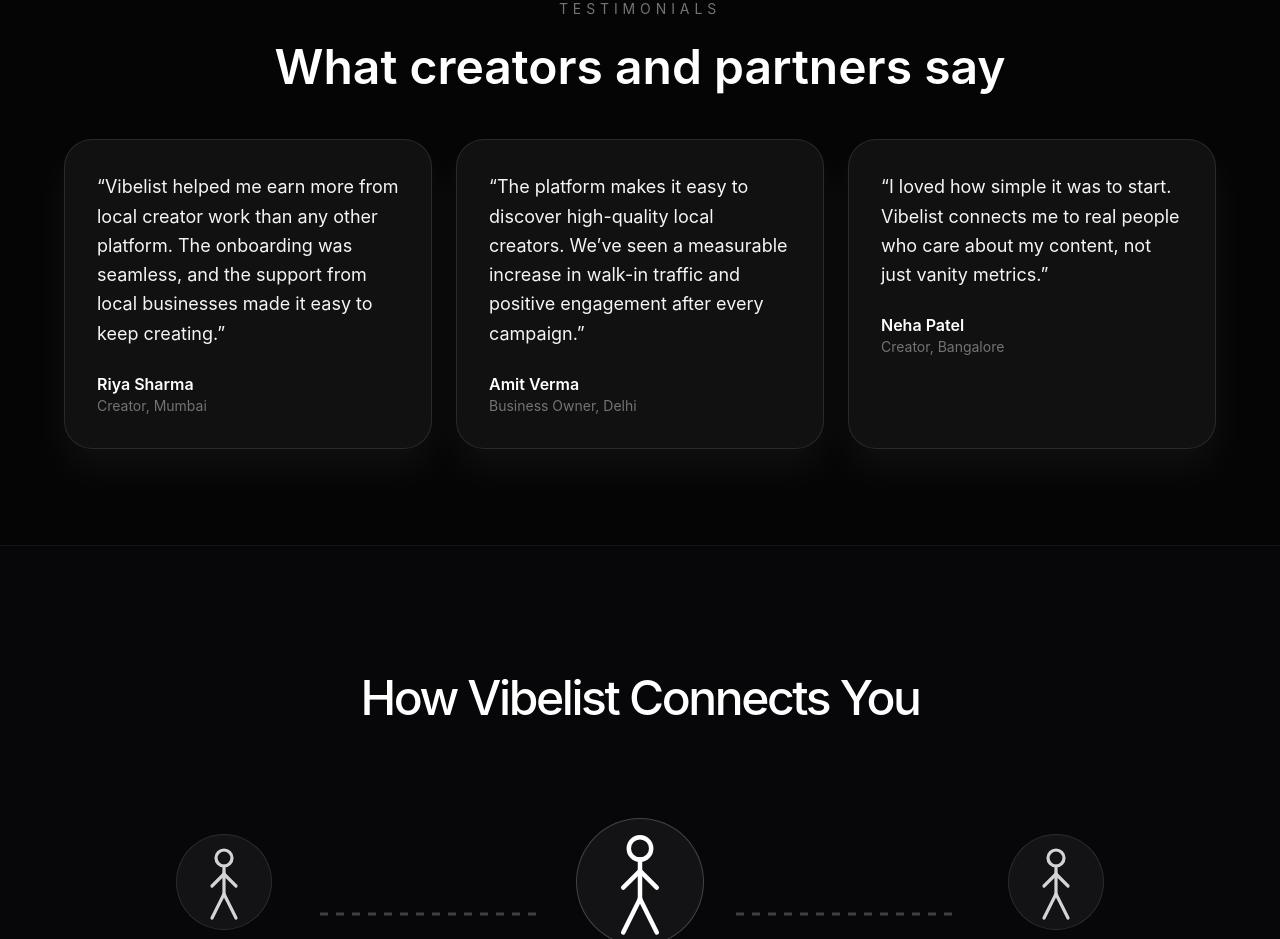
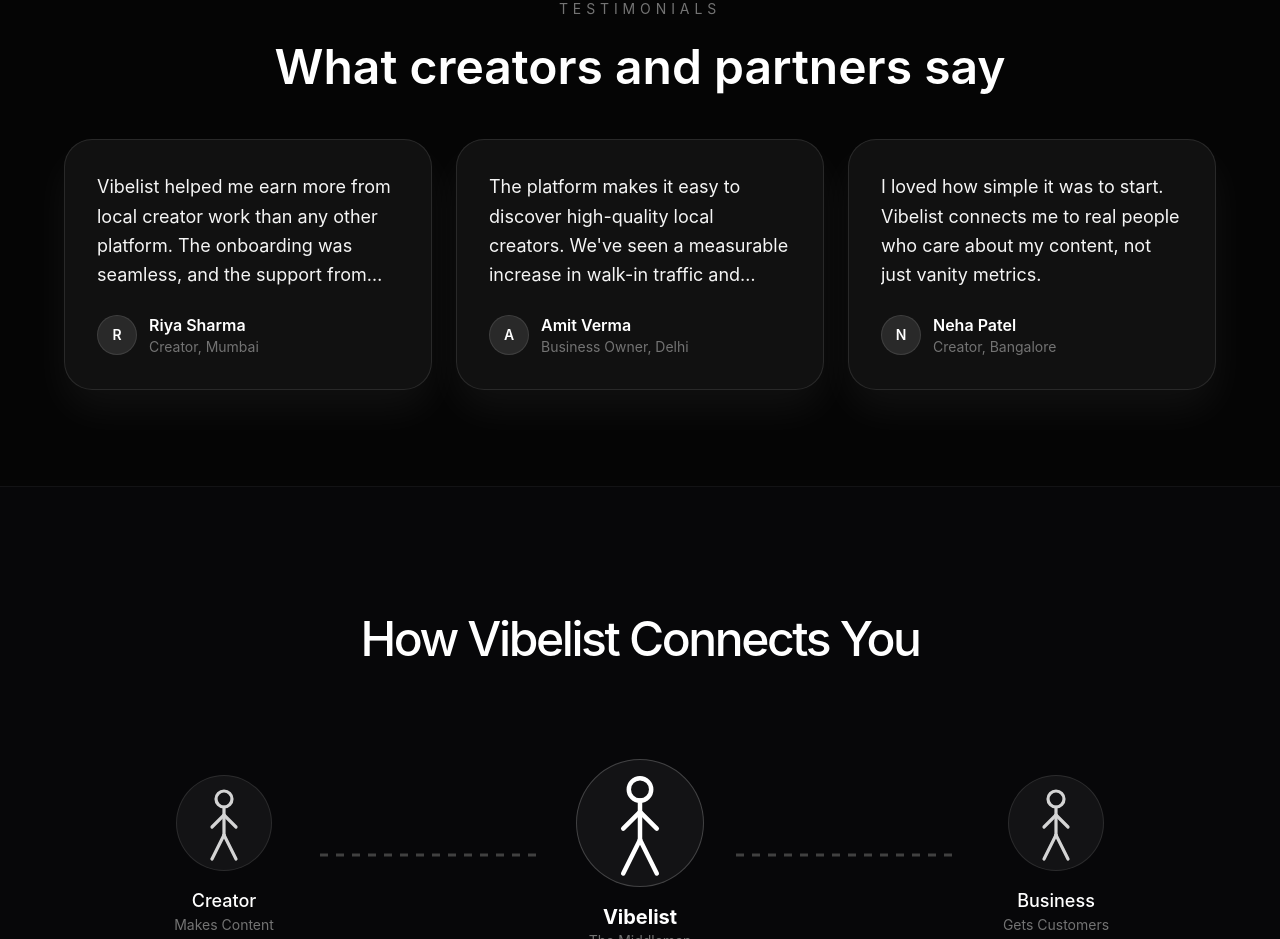
Before and after one commit to deeptinirmalya/validator-stp, a React (Vite) app: page / in a window 1280 px wide. Shown: the part 1320-2259 px from the top of the page. Built offline with nearby package versions, Linux system fonts and the light colour scheme.

Commit message:
humberger fixed

```diff
--- a/src/App.jsx
+++ b/src/App.jsx
@@ -1,8 +1,30 @@
-import React from 'react';
+import React, { useState } from 'react';
 import { Link } from 'react-router-dom';
 import Navbar from './components/Navbar';
 import Footer from './components/Footer';
 import FadeIn from './components/FadeIn';
+import { TestimonialCard, TestimonialModal } from './components/TestimonialCard';
+
+const testimonials = [
+  {
+    quote: "Vibelist helped me earn more from local creator work than any other platform. The onboarding was seamless, and the support from local businesses made it easy to keep creating.",
+    name: "Riya Sharma",
+    role: "Creator",
+    location: "Mumbai",
+  },
+  {
+    quote: "The platform makes it easy to discover high-quality local creators. We've seen a measurable increase in walk-in traffic and positive engagement after every campaign.",
+    name: "Amit Verma",
+    role: "Business Owner",
+    location: "Delhi",
+  },
+  {
+    quote: "I loved how simple it was to start. Vibelist connects me to real people who care about my content, not just vanity metrics.",
+    name: "Neha Patel",
+    role: "Creator",
+    location: "Bangalore",
+  },
+];
 
 const PersonIcon = ({ className }) => (
   <svg viewBox="0 0 100 200" className={className} fill="none" stroke="currentColor" strokeWidth="8" strokeLinecap="round" strokeLinejoin="round">
@@ -74,6 +96,8 @@
 );
 
 const App = () => {
+  const [selectedTestimonial, setSelectedTestimonial] = useState(null);
+
   return (
     <div className="min-h-screen bg-[#050505] text-neutral-200 font-sans selection:bg-white/30 relative flex flex-col overflow-hidden">
       <div className="absolute inset-0 bg-[linear-gradient(to_right,#ffffff0a_1px,transparent_1px),linear-gradient(to_bottom,#ffffff0a_1px,transparent_1px)] bg-[size:4rem_4rem] [mask-image:radial-gradient(ellipse_80%_50%_at_50%_0%,#000_70%,transparent_110%)] pointer-events-none"></div>
@@ -148,27 +172,11 @@
           <p className="text-sm uppercase tracking-[0.35em] text-neutral-500 mb-6">Testimonials</p>
           <h2 className="text-4xl md:text-5xl font-semibold text-white mb-12">What creators and partners say</h2>
           <div className="grid gap-6 md:grid-cols-3">
-            <div className="rounded-[1.75rem] border border-white/10 bg-white/5 p-8 text-left shadow-[0_20px_40px_rgba(255,255,255,0.05)]">
-              <p className="text-lg text-neutral-100 leading-relaxed mb-6">
-                “Vibelist helped me earn more from local creator work than any other platform. The onboarding was seamless, and the support from local businesses made it easy to keep creating.”
-              </p>
-              <div className="text-white font-semibold text-base">Riya Sharma</div>
-              <div className="text-neutral-500 text-sm">Creator, Mumbai</div>
-            </div>
-            <div className="rounded-[1.75rem] border border-white/10 bg-white/5 p-8 text-left shadow-[0_20px_40px_rgba(255,255,255,0.05)]">
-              <p className="text-lg text-neutral-100 leading-relaxed mb-6">
-                “The platform makes it easy to discover high-quality local creators. We’ve seen a measurable increase in walk-in traffic and positive engagement after every campaign.”
-              </p>
-              <div className="text-white font-semibold text-base">Amit Verma</div>
-              <div className="text-neutral-500 text-sm">Business Owner, Delhi</div>
-            </div>
-            <div className="rounded-[1.75rem] border border-white/10 bg-white/5 p-8 text-left shadow-[0_20px_40px_rgba(255,255,255,0.05)]">
-              <p className="text-lg text-neutral-100 leading-relaxed mb-6">
-                “I loved how simple it was to start. Vibelist connects me to real people who care about my content, not just vanity metrics.”
-              </p>
-              <div className="text-white font-semibold text-base">Neha Patel</div>
-              <div className="text-neutral-500 text-sm">Creator, Bangalore</div>
-            </div>
+            {testimonials.map((t, i) => (
+              <FadeIn key={i} delay={i * 150}>
+                <TestimonialCard {...t} onClick={() => setSelectedTestimonial(t)} />
+              </FadeIn>
+            ))}
           </div>
         </div>
       </section>
@@ -176,6 +184,12 @@
       <ProcessAnimation />
 
       <Footer />
+
+      <TestimonialModal
+        isOpen={!!selectedTestimonial}
+        onClose={() => setSelectedTestimonial(null)}
+        {...selectedTestimonial}
+      />
     </div>
   );
 };
--- a/src/components/Navbar.jsx
+++ b/src/components/Navbar.jsx
@@ -1,5 +1,11 @@
 import { useState, useEffect } from 'react';
 import { Link, useLocation } from 'react-router-dom';
+
+const navLinks = [
+  { to: '/', label: 'Home' },
+  { to: '/about', label: 'About' },
+  { to: '/contact', label: 'Contact' },
+];
 
 const Navbar = () => {
   const [isOpen, setIsOpen] = useState(false);
@@ -26,14 +32,16 @@
         </Link>
 
         <div className="hidden sm:flex items-center gap-6">
-          <Link to="/" className="text-sm font-medium text-neutral-400 hover:text-white transition-colors">Home</Link>
-          <Link to="/about" className="text-sm font-medium text-neutral-400 hover:text-white transition-colors">About</Link>
-          <Link to="/contact" className="text-sm font-medium text-neutral-400 hover:text-white transition-colors">Contact</Link>
+          {navLinks.map((link) => (
+            <Link key={link.to} to={link.to} className="text-sm font-medium text-neutral-400 hover:text-white transition-colors">
+              {link.label}
+            </Link>
+          ))}
         </div>
 
         <button
           onClick={() => setIsOpen(!isOpen)}
-          className="sm:hidden relative w-10 h-10 flex items-center justify-center"
+          className="sm:hidden relative z-[60] w-10 h-10 flex items-center justify-center"
           aria-label="Toggle menu"
         >
           <div className="flex flex-col gap-1.5 w-5">
@@ -44,11 +52,40 @@
         </button>
       </div>
 
-      <div className={`sm:hidden transition-all duration-300 ease-in-out overflow-hidden ${isOpen ? 'max-h-60 opacity-100' : 'max-h-0 opacity-0'}`}>
-        <div className="px-6 pb-6 flex flex-col gap-1">
-          <Link to="/" className="text-sm font-medium text-neutral-400 hover:text-white transition-colors py-3 px-4 rounded-lg hover:bg-white/5">Home</Link>
-          <Link to="/about" className="text-sm font-medium text-neutral-400 hover:text-white transition-colors py-3 px-4 rounded-lg hover:bg-white/5">About</Link>
-          <Link to="/contact" className="text-sm font-medium text-neutral-400 hover:text-white transition-colors py-3 px-4 rounded-lg hover:bg-white/5">Contact</Link>
+      {/* Backdrop */}
+      <div
+        className={`sm:hidden fixed inset-0 bg-black/60 backdrop-blur-sm z-[55] transition-opacity duration-300 ${isOpen ? 'opacity-100 pointer-events-auto' : 'opacity-0 pointer-events-none'}`}
+        onClick={() => setIsOpen(false)}
+      />
+
+      {/* Sidebar */}
+      <div className={`sm:hidden fixed top-0 right-0 h-full w-72 bg-[#0a0a0a] border-l border-white/10 z-[58] transition-transform duration-300 ease-in-out ${isOpen ? 'translate-x-0' : 'translate-x-full'}`}>
+        <div className="flex flex-col pt-24 px-8">
+          {navLinks.map((link, i) => (
+            <Link
+              key={link.to}
+              to={link.to}
+              className={`text-lg font-medium py-4 border-b border-white/5 transition-all duration-300 ${location.pathname === link.to ? 'text-white' : 'text-neutral-400 hover:text-white'} ${isOpen ? 'opacity-100 translate-x-0' : 'opacity-0 translate-x-4'}`}
+              style={{ transitionDelay: isOpen ? `${100 + i * 75}ms` : '0ms' }}
+            >
+              {link.label}
+            </Link>
+          ))}
+        </div>
+
+        <div className={`absolute bottom-12 left-8 right-8 transition-all duration-300 ${isOpen ? 'opacity-100 translate-y-0' : 'opacity-0 translate-y-4'}`} style={{ transitionDelay: isOpen ? '350ms' : '0ms' }}>
+          <Link
+            to="/creator"
+            className="block w-full py-3 rounded-lg bg-white text-black text-center text-sm font-semibold hover:bg-neutral-200 transition-colors"
+          >
+            Enter as Creator
+          </Link>
+          <Link
+            to="/partners"
+            className="block w-full py-3 mt-3 rounded-lg border border-white/15 text-white text-center text-sm font-medium hover:bg-white/5 transition-colors"
+          >
+            Enter as Partner
+          </Link>
         </div>
       </div>
     </nav>
--- /dev/null
+++ b/src/components/TestimonialCard.jsx
@@ -0,0 +1,77 @@
+import { useEffect } from 'react';
+
+const TestimonialCard = ({ quote, name, role, location, onClick }) => {
+  return (
+    <button
+      onClick={onClick}
+      className="w-full text-left rounded-[1.75rem] border border-white/10 bg-white/5 p-8 shadow-[0_20px_40px_rgba(255,255,255,0.05)] transition-all duration-300 hover:bg-white/[0.08] hover:border-white/15 hover:shadow-[0_24px_60px_rgba(255,255,255,0.08)] hover:-translate-y-1 cursor-pointer"
+    >
+      <p className="text-lg text-neutral-100 leading-relaxed mb-6 line-clamp-4">
+        {quote}
+      </p>
+      <div className="flex items-center gap-3">
+        <div className="w-10 h-10 rounded-full bg-white/10 border border-white/10 flex items-center justify-center text-sm font-semibold text-white shrink-0">
+          {name.charAt(0)}
+        </div>
+        <div>
+          <div className="text-white font-semibold text-base">{name}</div>
+          <div className="text-neutral-500 text-sm">{role}{location ? `, ${location}` : ''}</div>
+        </div>
+      </div>
+    </button>
+  );
+};
+
+const TestimonialModal = ({ isOpen, onClose, quote, name, role, location }) => {
+  useEffect(() => {
+    if (isOpen) {
+      document.body.style.overflow = 'hidden';
+    } else {
+      document.body.style.overflow = '';
+    }
+    return () => { document.body.style.overflow = ''; };
+  }, [isOpen]);
+
+  if (!isOpen) return null;
+
+  return (
+    <div className="fixed inset-0 z-[100] flex items-center justify-center px-6" onClick={onClose}>
+      <div className="absolute inset-0 bg-black/70 backdrop-blur-sm" />
+
+      <div
+        className={`relative w-full max-w-lg rounded-[2rem] border border-white/10 bg-[#0a0a0a] p-8 md:p-10 shadow-2xl transition-all duration-300 ${isOpen ? 'opacity-100 scale-100' : 'opacity-0 scale-95'}`}
+        onClick={(e) => e.stopPropagation()}
+      >
+        <button
+          onClick={onClose}
+          className="absolute top-5 right-5 w-8 h-8 rounded-full border border-white/10 bg-white/5 flex items-center justify-center text-neutral-400 hover:text-white hover:border-white/25 hover:bg-white/10 transition-all"
+          aria-label="Close"
+        >
+          <svg className="w-4 h-4" fill="none" viewBox="0 0 24 24" stroke="currentColor">
+            <path strokeLinecap="round" strokeLinejoin="round" strokeWidth={2} d="M6 18L18 6M6 6l12 12" />
+          </svg>
+        </button>
+
+        <svg className="w-10 h-10 text-white/15 mb-6" fill="currentColor" viewBox="0 0 24 24">
+          <path d="M14.017 21v-7.391c0-5.704 3.731-9.57 8.983-10.609l.995 2.151c-2.432.917-3.995 3.638-3.995 5.849h4v10H14.017zM0 21v-7.391c0-5.704 3.731-9.57 8.983-10.609L9.978 5.151c-2.432.917-3.995 3.638-3.995 5.849h4v10H0z" />
+        </svg>
+
+        <p className="text-xl text-neutral-100 leading-relaxed mb-8">
+          {quote}
+        </p>
+
+        <div className="flex items-center gap-3 pt-6 border-t border-white/10">
+          <div className="w-12 h-12 rounded-full bg-white/10 border border-white/10 flex items-center justify-center text-base font-semibold text-white shrink-0">
+            {name.charAt(0)}
+          </div>
+          <div>
+            <div className="text-white font-semibold text-lg">{name}</div>
+            <div className="text-neutral-500 text-sm">{role}{location ? `, ${location}` : ''}</div>
+          </div>
+        </div>
+      </div>
+    </div>
+  );
+};
+
+export { TestimonialCard, TestimonialModal };
```
Also changed, not shown: public/favicon.png.
